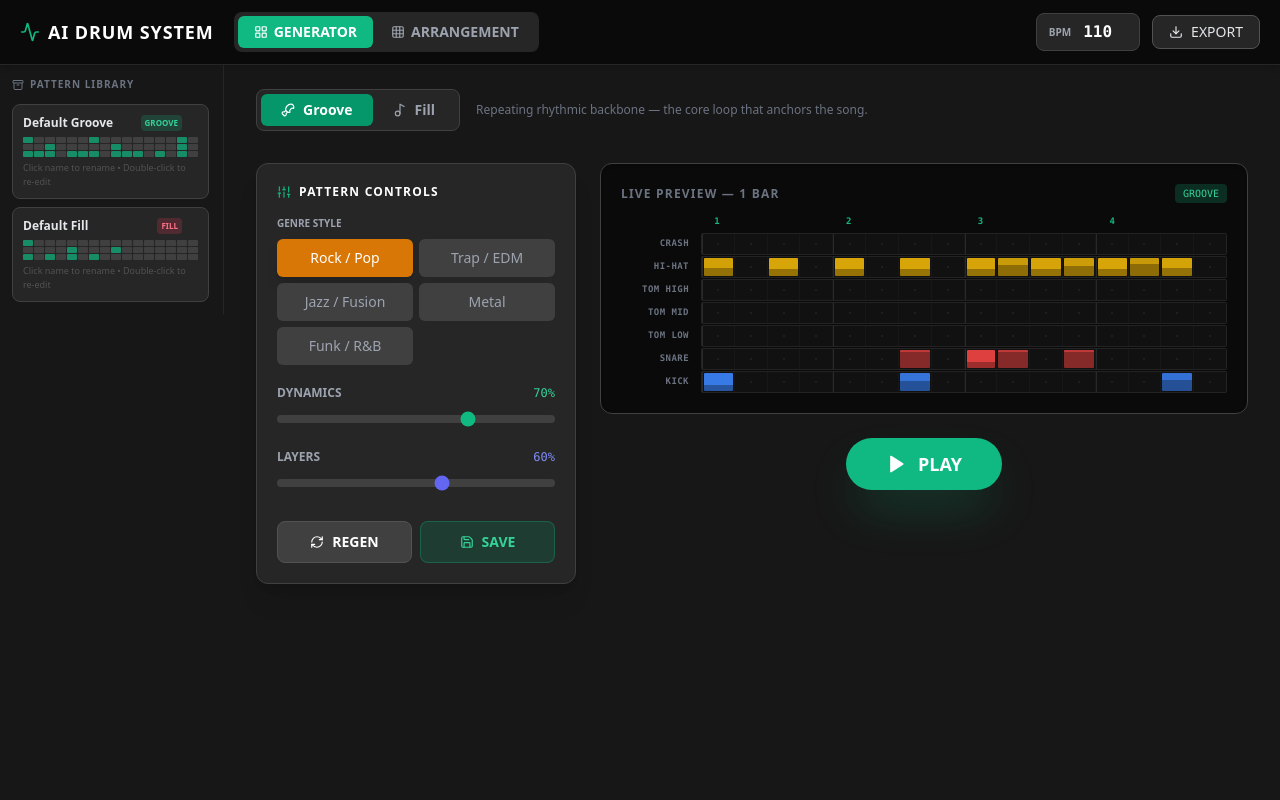
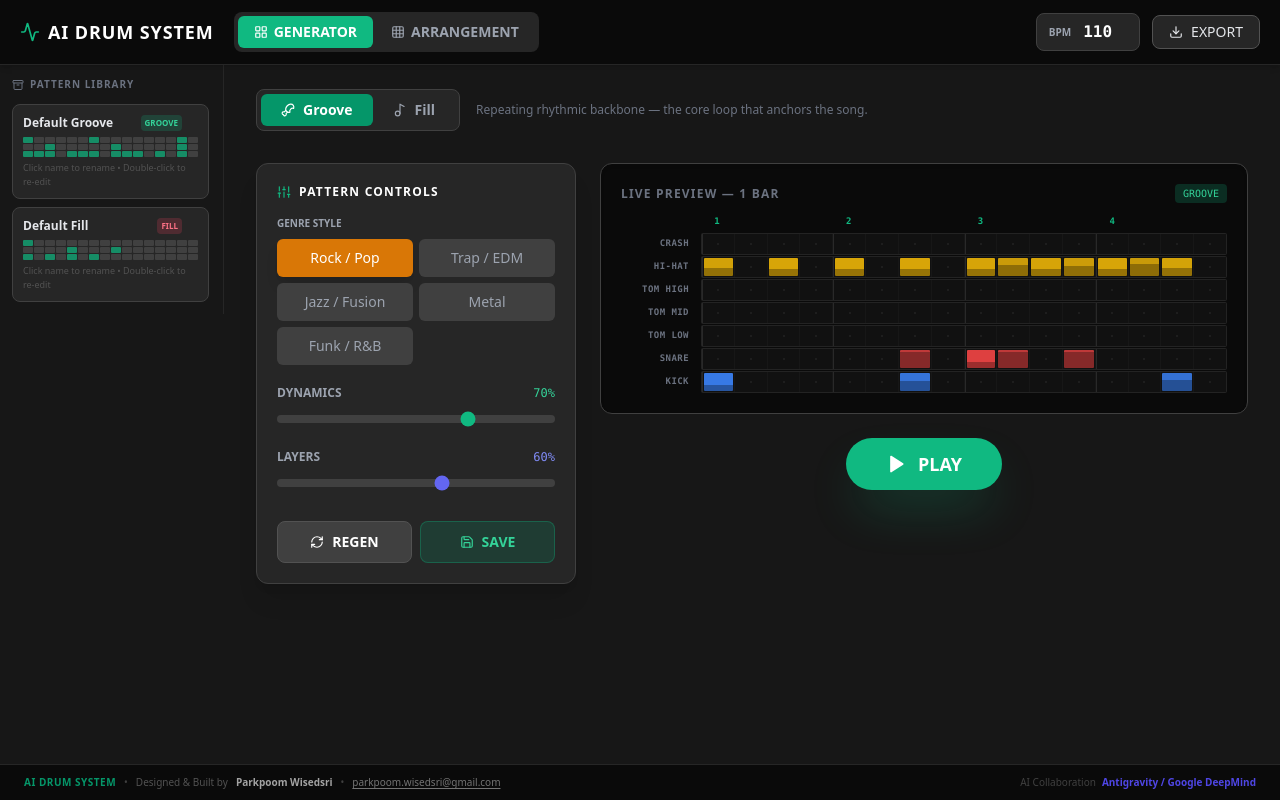
Before and after one commit to parkpoomdev/ai_drum_fill_generator, a React (Vite) app: page / in a window 1280 px wide. Built offline with nearby package versions, Linux system fonts and the light colour scheme.

Commit message:
feat: add footer + README credits — Parkpoom Wisedsri & AI Collab

```diff
--- a/src/DrumFillGen.jsx
+++ b/src/DrumFillGen.jsx
@@ -944,6 +944,25 @@ const DrumFillGen = () => {
                 )}
             </div>
 
+            {/* ── FOOTER ── */}
+            <div className="shrink-0 bg-neutral-950 border-t border-neutral-800 px-6 py-2.5 flex items-center justify-between text-[10px] text-neutral-600">
+                <div className="flex items-center gap-2">
+                    <span className="text-emerald-600 font-bold tracking-wider">AI DRUM SYSTEM</span>
+                    <span className="text-neutral-700">•</span>
+                    <span>Designed &amp; Built by</span>
+                    <span className="text-neutral-400 font-semibold">Parkpoom Wisedsri</span>
+                    <span className="text-neutral-700">•</span>
+                    <a href="mailto:parkpoom.wisedsri@gmail.com"
+                        className="text-neutral-500 hover:text-emerald-400 transition-colors underline underline-offset-2">
+                        parkpoom.wisedsri@gmail.com
+                    </a>
+                </div>
+                <div className="flex items-center gap-1.5 text-neutral-700">
+                    <span>AI Collaboration</span>
+                    <span className="text-indigo-600 font-semibold">Antigravity / Google DeepMind</span>
+                </div>
+            </div>
+
             <style jsx>{`
                 .custom-scrollbar::-webkit-scrollbar { width: 4px; }
                 .custom-scrollbar::-webkit-scrollbar-track { background: transparent; }
```
Also changed, not shown: 1 other file (tests, documents, lock files or other folders).
